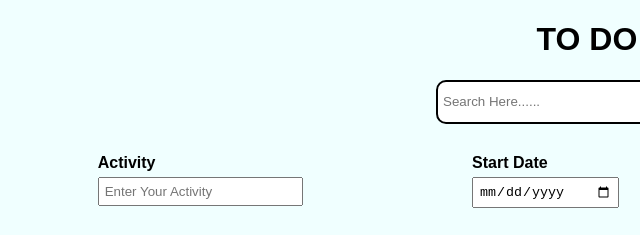
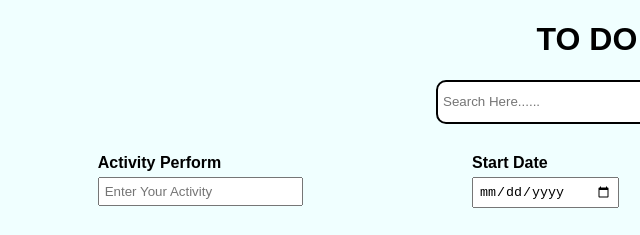
Before and after one commit to Rohandesai664/todo_list, a plain HTML site: page index.html in a window 1280 px wide. Shown: the top 235 px of the page, 14-654 px from the left. Drawn offline with Linux system fonts and the light colour scheme.

Commit message:
add : update the file

```diff
--- a/index.html
+++ b/index.html
@@ -19,7 +19,7 @@
         <div class="cont-items">
 
             <div class="details" >
-                <label for="activity_id">Activity</label>
+                <label for="activity_id">Activity Perform</label>
                 <input type="text" id="activity_id" required placeholder="Enter Your Activity"/>
                 <p id="error_activity"></p>
             </div>
```
